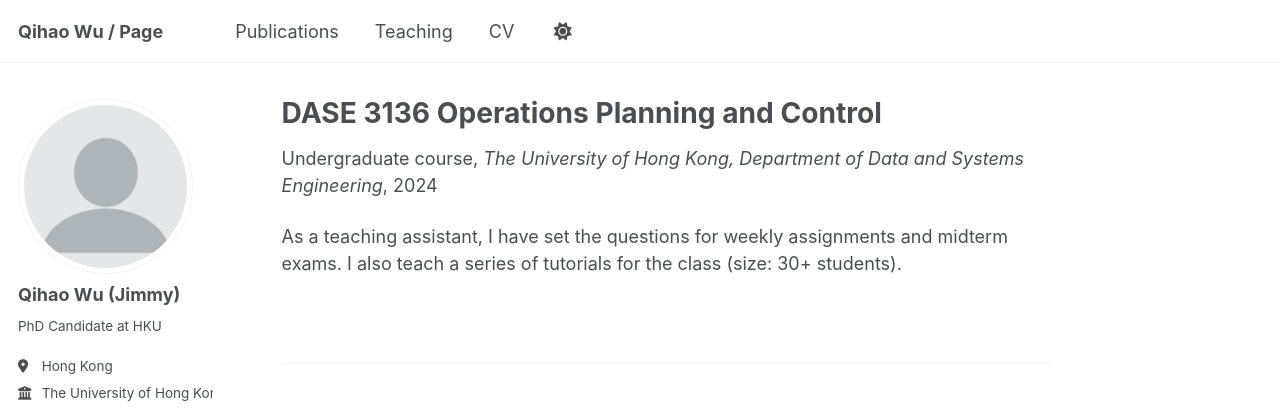
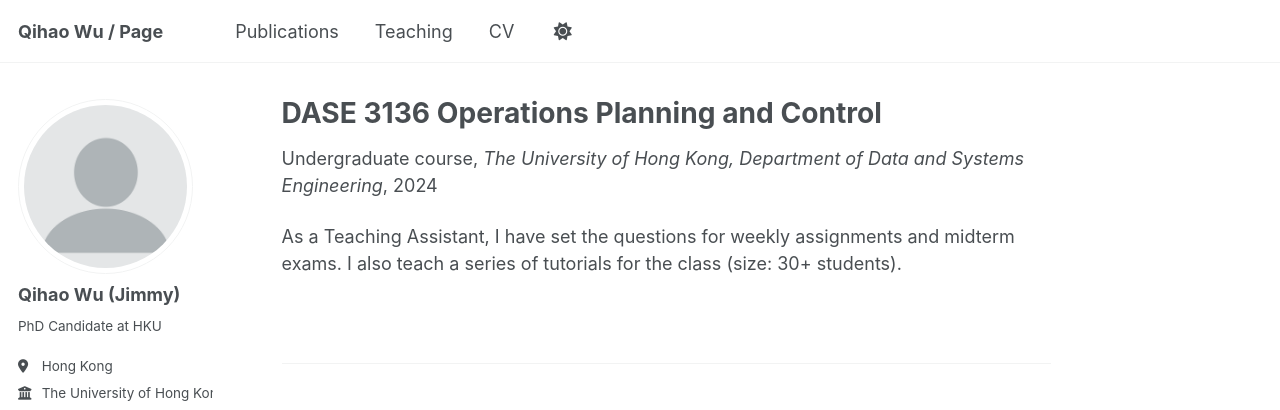
Before and after one commit to Qihao-Wu/bio, a Jekyll site: the page built from _teaching/2014-spring-teaching-1.md, in a window 1280 px wide and 964 px high. Shown: the top 410 px of the window. Built offline with Jekyll 4.4.1, drawn with Linux system fonts in a browser that asks for light colours; some web fonts are replaced.

Commit message:
Update 2014-spring-teaching-1.md

```diff
--- a/_teaching/2014-spring-teaching-1.md
+++ b/_teaching/2014-spring-teaching-1.md
@@ -7,4 +7,4 @@ date: "2024-09-01"
 location: "Hong Kong"
 ---
 
-As a teaching assistant, I have set the questions for weekly assignments and midterm exams. I also teach a series of tutorials for the class (size: 30+ students).
+As a Teaching Assistant, I have set the questions for weekly assignments and midterm exams. I also teach a series of tutorials for the class (size: 30+ students).
```
